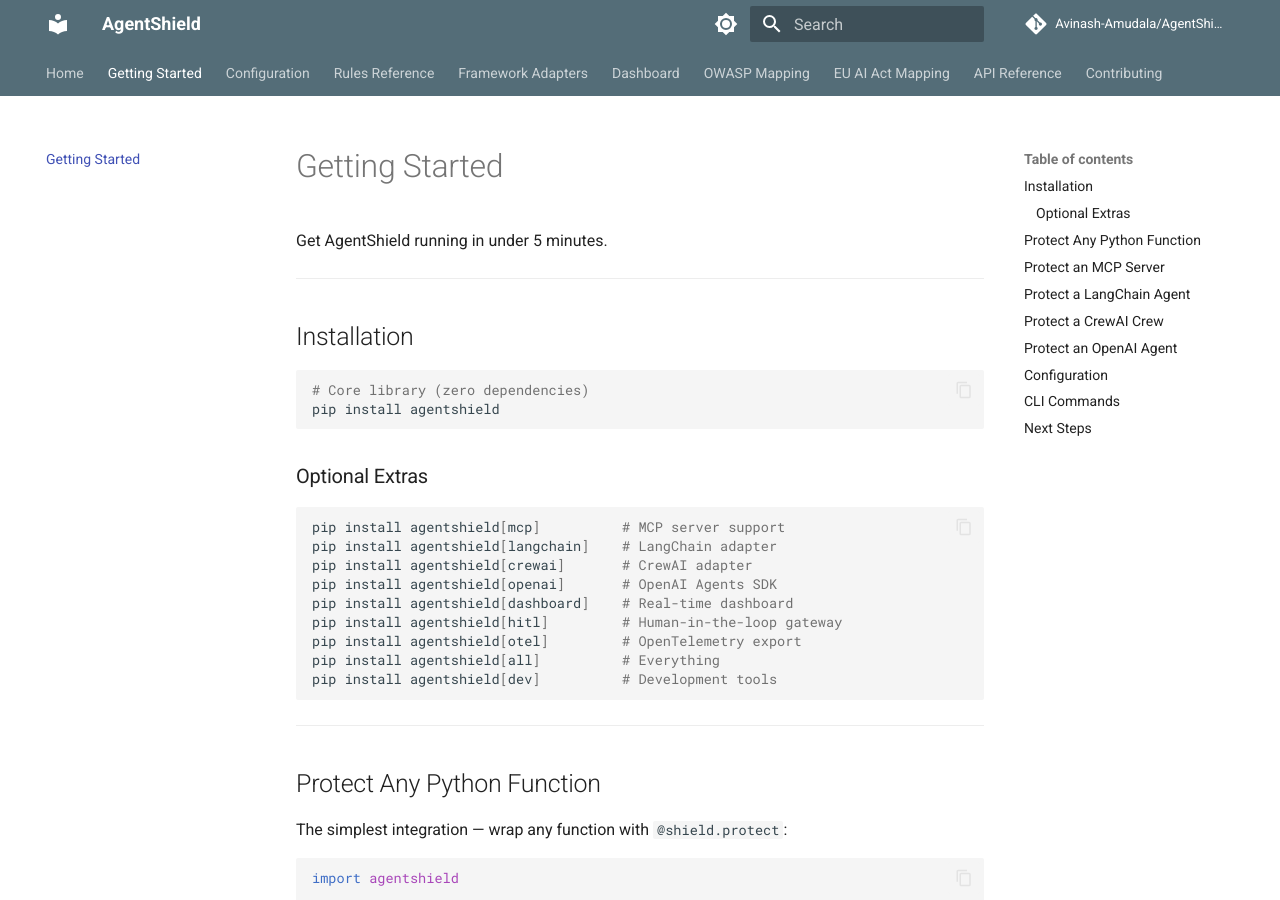
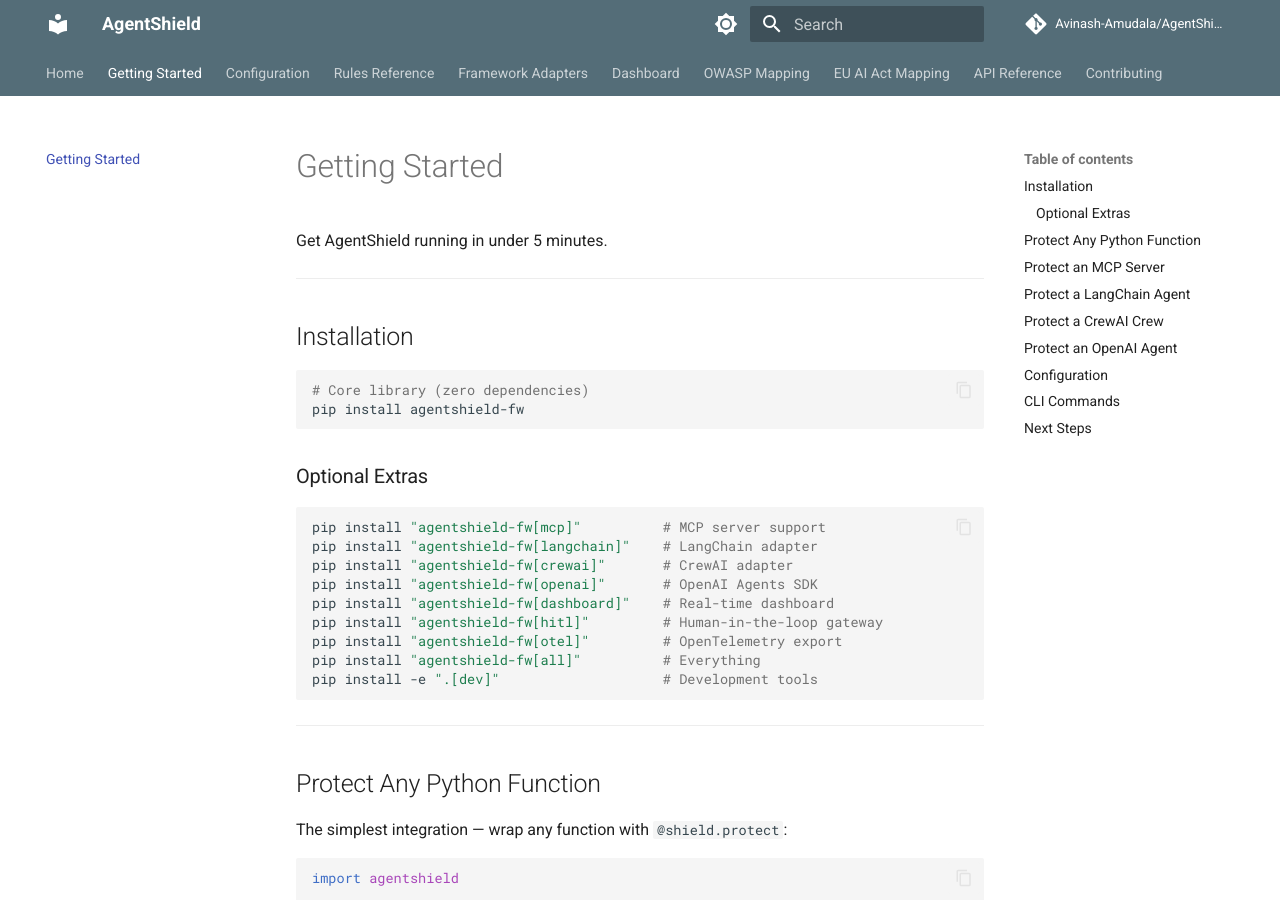
Before and after one commit to Avinash-Amudala/AgentShield, an MkDocs documentation site: the page built from docs/getting-started.md, in a window 1280 px wide and 900 px high. Built offline with MkDocs 1.6.1 and Material for MkDocs 9.7.7, drawn with Linux system fonts in a browser that asks for light colours; comment, search, counter and statistics services are not loaded.

Commit message:
rename PyPI distribution to agentshield-fw (name agentshield was taken)
Made-with: Cursor

````diff
--- a/docs/getting-started.md
+++ b/docs/getting-started.md
@@ -8,21 +8,21 @@ Get AgentShield running in under 5 minutes.
 
 ```bash
 # Core library (zero dependencies)
-pip install agentshield
+pip install agentshield-fw
 ```
 
 ### Optional Extras
 
 ```bash
-pip install agentshield[mcp]          # MCP server support
-pip install agentshield[langchain]    # LangChain adapter
-pip install agentshield[crewai]       # CrewAI adapter
-pip install agentshield[openai]       # OpenAI Agents SDK
-pip install agentshield[dashboard]    # Real-time dashboard
-pip install agentshield[hitl]         # Human-in-the-loop gateway
-pip install agentshield[otel]         # OpenTelemetry export
-pip install agentshield[all]          # Everything
-pip install agentshield[dev]          # Development tools
+pip install "agentshield-fw[mcp]"          # MCP server support
+pip install "agentshield-fw[langchain]"    # LangChain adapter
+pip install "agentshield-fw[crewai]"       # CrewAI adapter
+pip install "agentshield-fw[openai]"       # OpenAI Agents SDK
+pip install "agentshield-fw[dashboard]"    # Real-time dashboard
+pip install "agentshield-fw[hitl]"         # Human-in-the-loop gateway
+pip install "agentshield-fw[otel]"         # OpenTelemetry export
+pip install "agentshield-fw[all]"          # Everything
+pip install -e ".[dev]"                    # Development tools
 ```
 
 ---
--- a/pyproject.toml
+++ b/pyproject.toml
@@ -3,7 +3,7 @@ requires = ["hatchling"]
 build-backend = "hatchling.build"
 
 [project]
-name = "agentshield"
+name = "agentshield-fw"
 version = "0.1.0"
 description = "The runtime firewall for AI agents. Protect any agent in 3 lines of code."
 readme = "README.md"
@@ -46,7 +46,7 @@ dev = [
     "pyyaml>=6.0",
 ]
 docs = ["mkdocs-material>=9.5", "mkdocstrings[python]>=0.25"]
-all = ["agentshield[config,dashboard,hitl,langchain,crewai,mcp,openai,otel]"]
+all = ["agentshield-fw[config,dashboard,hitl,langchain,crewai,mcp,openai,otel]"]
 
 [project.urls]
 Homepage = "https://github.com/Avinash-Amudala/AgentShield"
````
Also changed, not shown: README.md (+14 -14 lines).
